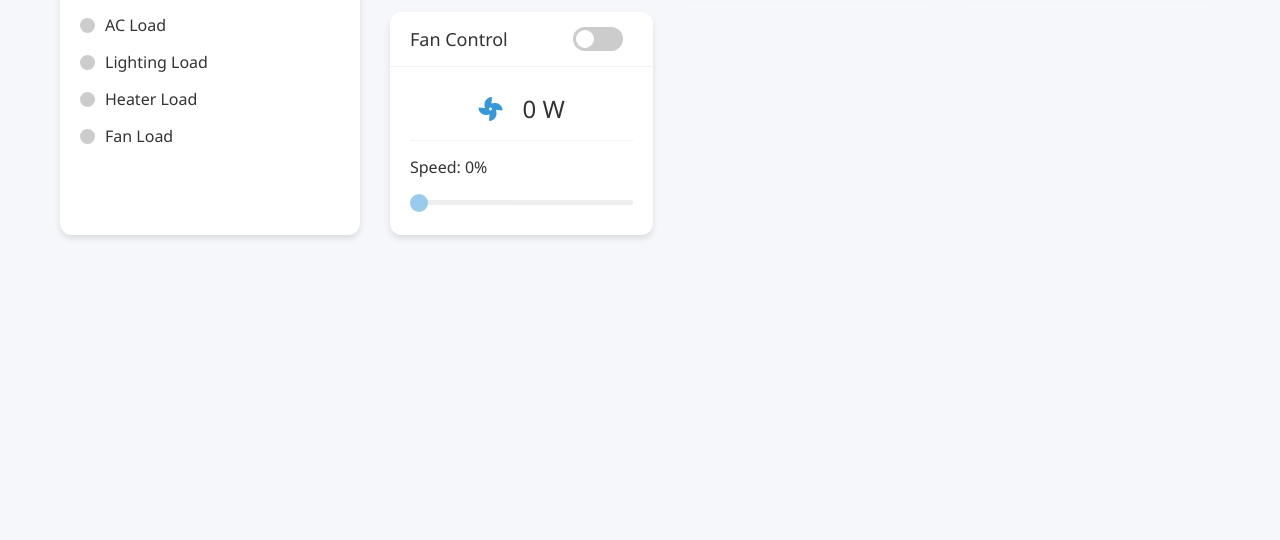
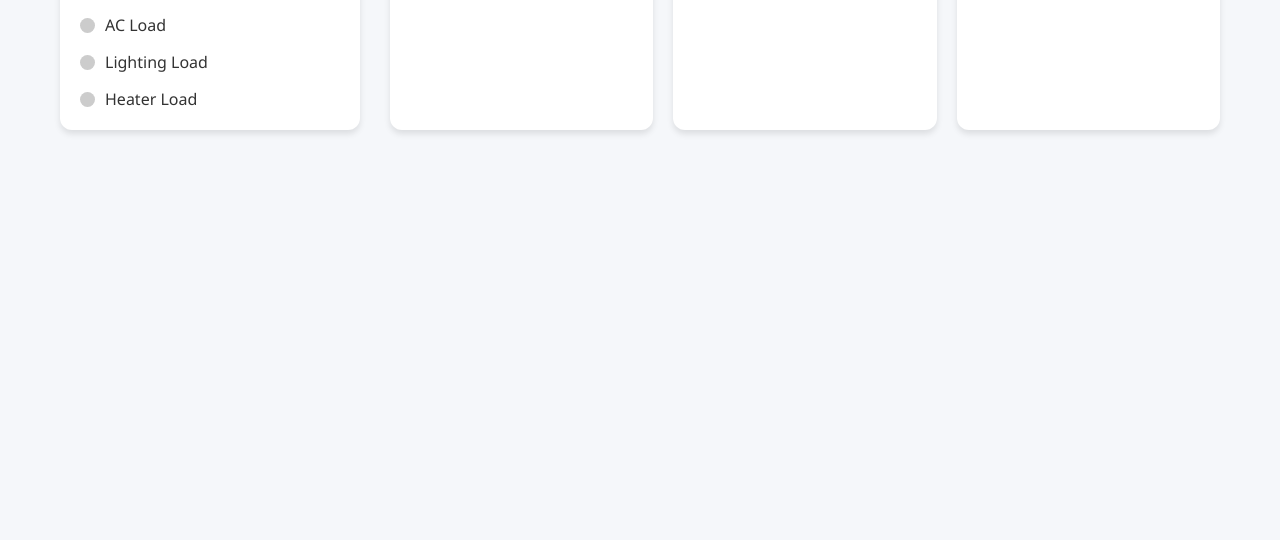
Before and after one commit to OmarKHDR/economics-project, a plain HTML site: page index.html in a window 1280 px wide. Shown: the part 260-800 px from the top of the page. Drawn offline with Linux system fonts and the light colour scheme; no server answers.

Commit message:
removed fan part from the project

```diff
--- a/index.html
+++ b/index.html
@@ -49,10 +49,6 @@
                     <div class="status-item">
                         <div class="status-led" id="heater-status-led"></div>
                         <span>Heater Load</span>
-                    </div>
-                    <div class="status-item">
-                        <div class="status-led" id="fan-status-led"></div>
-                        <span>Fan Load</span>
                     </div>
                 </div>
             </section>
@@ -117,30 +113,6 @@
                         </div>
                     </div>
                 </div>
-
-                <div class="load-card" id="fan-card">
-                    <div class="card-header">
-                        <h3>Fan Control</h3>
-                        <label class="switch">
-                            <input type="checkbox" id="fan-toggle" disabled>
-                            <span class="slider round"></span>
-                        </label>
-                    </div>
-                    <div class="card-body">
-                        <div class="load-info">
-                            <div class="load-icon">
-                                <i class="fas fa-fan"></i>
-                            </div>
-                            <div class="load-reading">
-                                <span id="fan-load-value">0 W</span>
-                            </div>
-                        </div>
-                        <div class="fan-speed-control">
-                            <label for="fan-speed-slider">Speed: <span id="fan-speed-value">0%</span></label>
-                            <input type="range" id="fan-speed-slider" min="0" max="100" value="0" step="1" disabled>
-                        </div>
-                    </div>
-                </div>
             </section>
         </main>
     </div>
--- a/style.css
+++ b/style.css
@@ -227,7 +227,6 @@ main {
   align-items: center;
   justify-content: center;
   gap: 20px;
-  margin-bottom: 15px;
 }
 
 .load-icon {
@@ -237,52 +236,6 @@ main {
 
 .load-reading {
   font-size: 24px;
-}
-
-/* Fan Speed Slider styles */
-.fan-speed-control {
-  margin-top: 15px;
-  padding-top: 15px;
-  border-top: 1px solid rgba(0, 0, 0, 0.05);
-}
-
-.fan-speed-control label {
-  display: block;
-  margin-bottom: 10px;
-  font-weight: 500;
-}
-
-#fan-speed-slider {
-  width: 100%;
-  height: 5px;
-  background: #ddd;
-  outline: none;
-  border-radius: 5px;
-  transition: var(--transition);
-  -webkit-appearance: none;
-}
-
-#fan-speed-slider::-webkit-slider-thumb {
-  -webkit-appearance: none;
-  width: 18px;
-  height: 18px;
-  border-radius: 50%;
-  background: var(--primary-color);
-  cursor: pointer;
-  transition: var(--transition);
-}
-
-#fan-speed-slider::-moz-range-thumb {
-  width: 18px;
-  height: 18px;
-  border-radius: 50%;
-  background: var(--primary-color);
-  cursor: pointer;
-  transition: var(--transition);
-}
-
-#fan-speed-slider:disabled {
-  opacity: 0.5;
 }
 
 /* Responsive adjustments */
```
